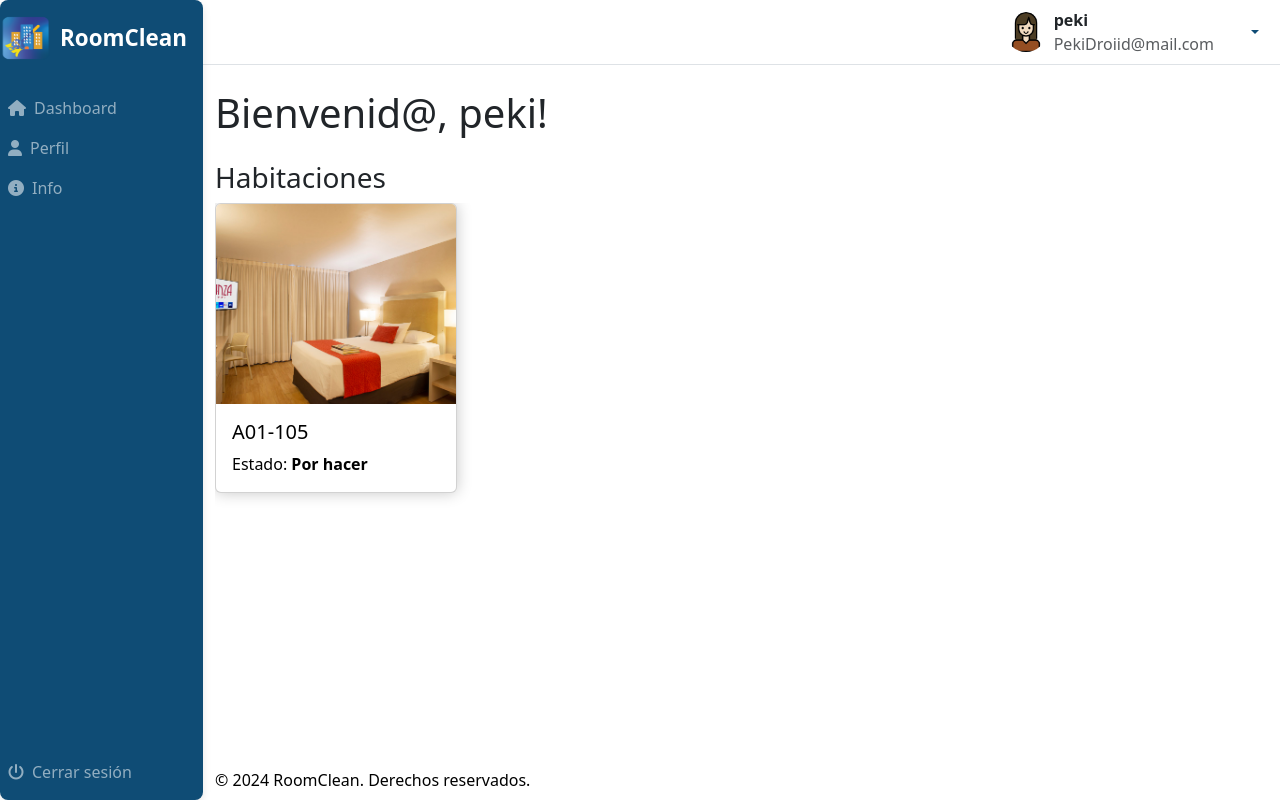
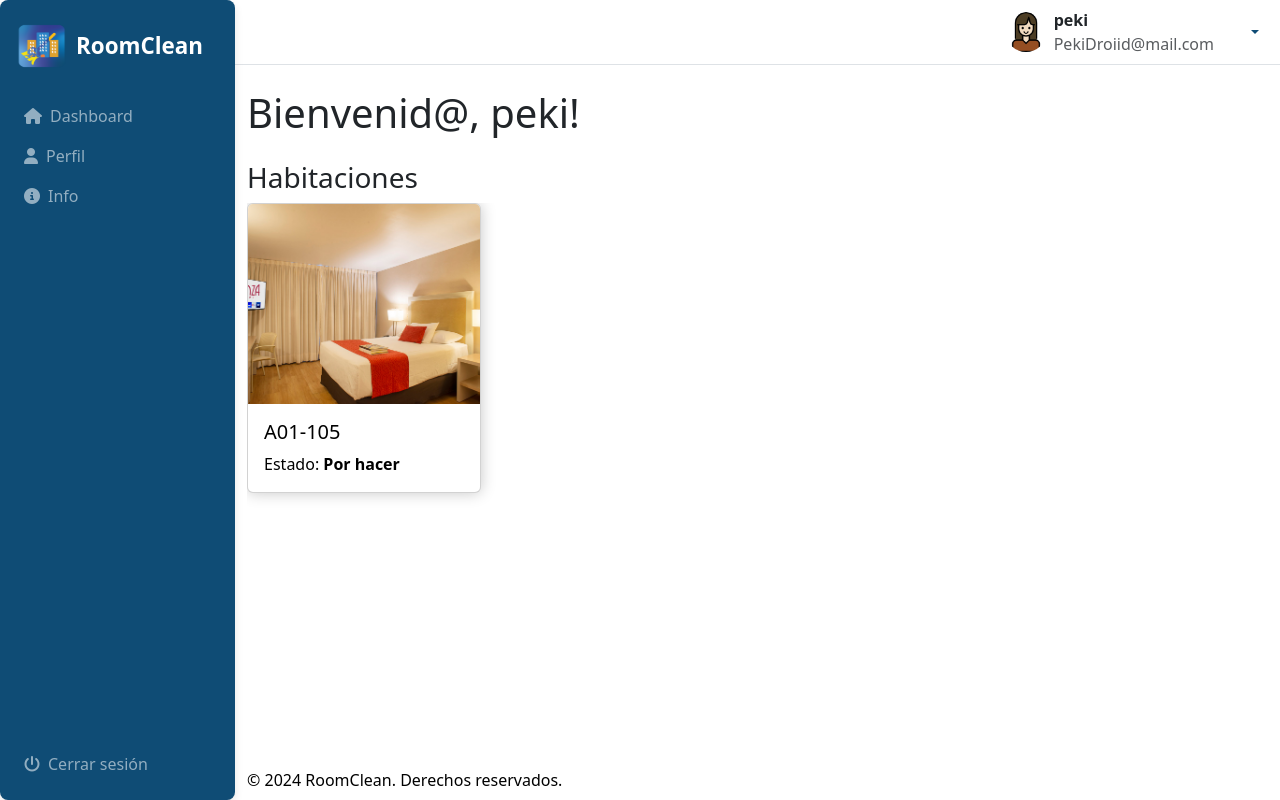
Before and after one commit to RogelioGR/Proyect-RoomClean, a React (Vite) app: page / in a window 1280 px wide. Built offline with nearby package versions, Linux system fonts and the light colour scheme; the HTML template or start-up script is replaced by a standard one.

Commit message:
cambios en el CSS

```diff
--- a/src/App.css
+++ b/src/App.css
@@ -38,7 +38,6 @@
   /* Sidebar menu*/
   .sidebar-container {
     height: auto;
-    padding: 1rem;
     background-color: #0f4c75;
     display: flex;
     flex-direction: column;
--- a/src/App.tsx
+++ b/src/App.tsx
@@ -9,6 +9,7 @@ import './App.css'
 
 /* View paginas del sitio */
 import Dashboardempleado from './pages/Dashboard-Empleado';
+/* prueba */
 
 
 
--- a/src/Components/Sidebar.tsx
+++ b/src/Components/Sidebar.tsx
@@ -4,7 +4,7 @@ import { Link } from 'react-router-dom';
 
 const Sidebar: React.FC = () => {
   return (
-    <Navbar variant="dark" className="sidebar-container">
+    <Navbar variant="dark" className="sidebar-container p-3">
       <Navbar.Brand className="sidebar-brand">
         <img
           src="/roomclean.png"
--- a/src/pages/Dashboard-Empleado.tsx
+++ b/src/pages/Dashboard-Empleado.tsx
@@ -22,6 +22,8 @@ const Dashboardempleado: React.FC = () => {
 
     const rooms = [
         { id: 'A01-105', status: 'Por hacer' },
+
+
 
 
 
```
